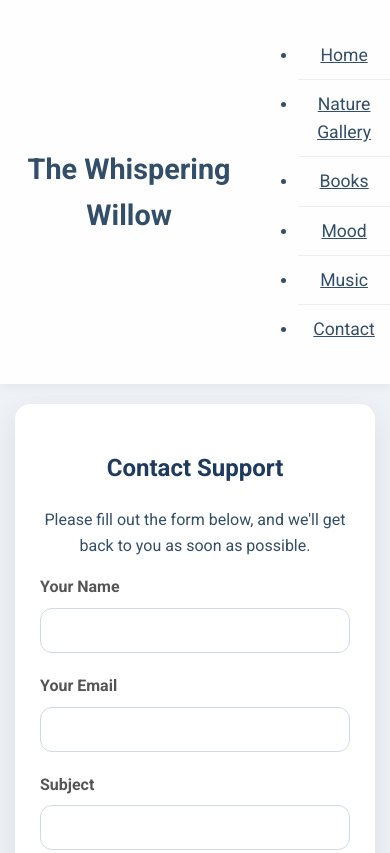
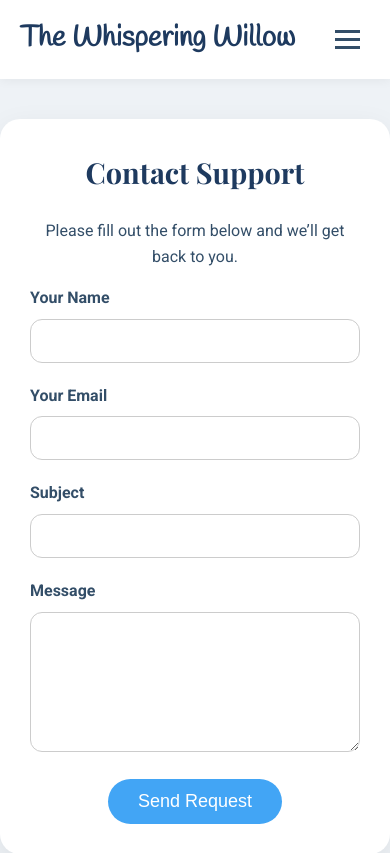
Before and after one commit to Rajvish2006/trial-pr, a website: page public/contact.html in a window 390 px wide. Shown: the top 853 px of the page. Drawn offline with nearby package versions, Linux system fonts and the light colour scheme.

Commit message:
Update contact.html

```diff
--- a/public/contact.html
+++ b/public/contact.html
@@ -4,26 +4,46 @@
   <meta charset="UTF-8">
   <meta name="viewport" content="width=device-width, initial-scale=1.0">
   <title>Contact Support</title>
-  <link href="nstyle.css">
+
+  <!-- External CSS (optional) -->
+  <link rel="stylesheet" href="nstyle.css">
+
+  <!-- Google Fonts -->
   <link rel="preconnect" href="https://fonts.googleapis.com">
   <link rel="preconnect" href="https://fonts.gstatic.com" crossorigin>
   <link href="https://fonts.googleapis.com/css2?family=Roboto:wght@400;700&family=Handlee&display=swap" rel="stylesheet">
+
   <style>
+    /* ===== Root Variables ===== */
+    :root {
+      --primary-color: #1e3a5f;
+      --accent-color: #42a5f5;
+      --text-dark: #334e68;
+      --font-handwritten: 'Handlee', cursive;
+    }
+
     body {
       font-family: 'Roboto', sans-serif;
       background: #eef2f6;
       color: #334e68;
       margin: 0;
       text-align: center;
-      line-height: 1.6;
     }
+
+    /* ===== Header & Navbar ===== */
     header {
-    background-color: rgba(255, 255, 255, 0.9);
+      background-color: rgba(255, 255, 255, 0.95);
       padding: 15px 0;
       box-shadow: 0 2px 10px rgba(0,0,0,0.05);
       position: sticky;
       top: 0;
       z-index: 1000;
+    }
+
+    .container {
+      max-width: 1100px;
+      margin: auto;
+      padding: 0 20px;
     }
 
     .header-content {
@@ -44,17 +64,18 @@
     }
 
     .main-nav ul {
+      list-style: none;
       display: flex;
       gap: 25px;
+      margin: 0;
+      padding: 0;
     }
 
     .main-nav a {
       color: var(--text-dark);
-    font-weight: 400;
+      text-decoration: none;
       font-size: 1.1em;
-    padding: 5px 0;
       position: relative;
-    transition: color 0.3s ease;
     }
 
     .main-nav a::after {
@@ -62,11 +83,10 @@
       position: absolute;
       width: 0;
       height: 2px;
-    display: block;
-    margin-top: 5px;
       left: 0;
+      bottom: -5px;
       background: var(--accent-color);
-    transition: width 0.3s ease;
+      transition: 0.3s;
     }
 
     .main-nav a:hover::after,
@@ -74,155 +94,120 @@
       width: 100%;
     }
 
+    /* ===== Hamburger ===== */
     .nav-toggle {
-    display: none; /* Hidden on desktop */
+      display: none;
       background: none;
       border: none;
       cursor: pointer;
-    padding: 10px;
-    position: relative;
-    z-index: 1001; /* Ensure it's above the nav */
     }
 
     .nav-toggle span {
       display: block;
       width: 25px;
       height: 3px;
-    background-color: var(--text-dark);
+      background: var(--text-dark);
       margin: 5px 0;
-    transition: all 0.3s ease;
+      transition: 0.3s;
     }
 
+    .nav-toggle.active span:nth-child(1) {
+      transform: rotate(45deg) translate(5px, 5px);
+    }
+
+    .nav-toggle.active span:nth-child(2) {
+      opacity: 0;
+    }
+
+    .nav-toggle.active span:nth-child(3) {
+      transform: rotate(-45deg) translate(6px, -6px);
+    }
+
+    /* ===== Contact Section ===== */
     .section {
       margin: 40px auto;
       padding: 30px;
       max-width: 600px;
       border-radius: 20px;
       background: #fff;
-      box-shadow: 0 10px 30px rgba(0, 0, 0, 0.08);
+      box-shadow: 0 10px 30px rgba(0,0,0,0.08);
     }
+
     h2 {
-      font-weight: 700;
-      color: #1e3a5f;
+      color: var(--primary-color);
     }
+
     .form-group {
       text-align: left;
       margin-bottom: 20px;
     }
+
     label {
+      font-weight: 700;
       display: block;
       margin-bottom: 8px;
-      font-weight: 700;
-      color: #555;
     }
+
     input, textarea {
       width: 100%;
       padding: 12px;
-      border: 1px solid #d1d9e6;
       border-radius: 12px;
+      border: 1px solid #ccc;
       font-size: 16px;
-      font-family: 'Roboto', sans-serif;
-      box-sizing: border-box;
-      transition: border-color 0.3s, box-shadow 0.3s;
     }
-    input:focus, textarea:focus {
-      outline: none;
-      border-color: #42a5f5;
-      box-shadow: 0 0 5px rgba(66, 165, 245, 0.5);
+
+    textarea {
+      min-height: 140px;
     }
-    textarea {
-      resize: vertical;
-      min-height: 150px;
-    }
+
     .send-btn {
+      background: var(--accent-color);
+      color: white;
+      border: none;
       padding: 12px 30px;
-      margin-top: 20px;
-      border: none;
+      font-size: 18px;
       border-radius: 30px;
       cursor: pointer;
-      font-size: 18px;
-      font-weight: 700;
-      color: white;
-      background: #42a5f5;
-      box-shadow: 0 4px 15px rgba(0, 0, 0, 0.1);
-      transition: transform 0.2s, box-shadow 0.2s;
+      transition: 0.3s;
     }
+
     .send-btn:hover {
-      transform: translateY(-3px);
-      box-shadow: 0 6px 20px rgba(0, 0, 0, 0.15);
       background: #2196f3;
     }
 
+    /* ===== Mobile Responsive ===== */
+    @media (max-width: 768px) {
 
-    /* --- Responsive Media Query for Mobile/Tablet Screens (Max width 768px) --- */
-    @media (max-width: 768px) {
-      /* GENERAL ADJUSTMENTS */
-      .section {
-        margin: 20px 15px; /* Less margin on smaller screens */
-        padding: 25px;
-        border-radius: 15px; /* Slightly smaller border radius */
-      }
-
-      /* Show the toggle button on small screens */
-      .menu-toggle {
+      .nav-toggle {
         display: block;
       }
 
-      /* Reset header for better mobile layout with toggle */
-      .header-content {
-        flex-direction: row; /* Keep logo and toggle on one line */
-        justify-content: space-between; /* Space them out */
-        align-items: center;
+      .main-nav {
+        display: none;
+        position: absolute;
+        top: 70px;
+        left: 0;
+        width: 100%;
+        background: white;
+        box-shadow: 0 5px 10px rgba(0,0,0,0.1);
       }
 
-      /* Hide the nav by default on mobile */
-      .nav-wrapper {
-        display: none;
-        position: absolute;
-        top: 60px; /* Position below the header (adjust based on header height) */
-        left: 0;
-        width: 100%;
-        background: rgba(255, 255, 255, 0.95);
-        box-shadow: 0 5px 10px rgba(0,0,0,0.1);
-        padding: 10px 0;
-      }
-
-      /* Style for when the menu is open (used by JavaScript) */
-      .nav-wrapper.is-open {
+      .main-nav.active {
         display: block;
       }
 
       .main-nav ul {
         flex-direction: column;
-        gap: 0;
       }
 
       .main-nav li {
-        padding: 10px 0;
+        padding: 12px 0;
         border-bottom: 1px solid #eee;
-      }
-
-      .main-nav li:last-child {
-        border-bottom: none;
-      }
-
-      /* Hamburger to 'X' animation */
-      .menu-toggle[aria-expanded="true"] .hamburger {
-        background-color: transparent;
-      }
-
-      .menu-toggle[aria-expanded="true"] .hamburger::before {
-        transform: rotate(45deg);
-        top: 0;
-      }
-
-      .menu-toggle[aria-expanded="true"] .hamburger::after {
-        transform: rotate(-45deg);
-        bottom: 0;
       }
     }
   </style>
 </head>
+
 <body>
 
 <header>
@@ -230,6 +215,7 @@
     <div class="logo">
       <a href="index.html">The Whispering Willow</a>
     </div>
+
     <nav class="main-nav" id="main-nav">
       <ul>
         <li><a href="index.html">Home</a></li>
@@ -240,7 +226,8 @@
         <li><a href="contact.html" class="active">Contact</a></li>
       </ul>
     </nav>
-            <button class="nav-toggle" id="nav-toggle" aria-label="Toggle navigation">
+
+    <button class="nav-toggle" id="nav-toggle">
       <span></span>
       <span></span>
       <span></span>
@@ -250,48 +237,40 @@
 
 <div class="section">
   <h2>Contact Support</h2>
-    <p>Please fill out the form below, and we'll get back to you as soon as possible.</p>
+  <p>Please fill out the form below and we’ll get back to you.</p>
 
   <form action="https://formspree.io/f/xgvlpbro" method="POST">
     <div class="form-group">
-        <label for="name">Your Name</label>
-        <input type="text" id="name" name="name" required>
+      <label>Your Name</label>
+      <input type="text" name="name" required>
     </div>
+
     <div class="form-group">
-        <label for="email">Your Email</label>
-        <input type="email" id="email" name="_replyto" required>
+      <label>Your Email</label>
+      <input type="email" name="_replyto" required>
     </div>
+
     <div class="form-group">
-        <label for="subject">Subject</label>
-        <input type="text" id="subject" name="subject" required>
+      <label>Subject</label>
+      <input type="text" name="subject" required>
     </div>
+
     <div class="form-group">
-        <label for="message">Message</label>
-        <textarea id="message" name="message" required></textarea>
+      <label>Message</label>
+      <textarea name="message" required></textarea>
     </div>
-      <button type="submit" class="send-btn">Send Request</button>
+
+    <button class="send-btn">Send Request</button>
   </form>
 </div>
 
 <script>
-    document.addEventListener('DOMContentLoaded', () => {
   const navToggle = document.getElementById('nav-toggle');
   const mainNav = document.getElementById('main-nav');
 
   navToggle.addEventListener('click', () => {
+    navToggle.classList.toggle('active');
     mainNav.classList.toggle('active');
-        navToggle.classList.toggle('active');
-    });
-
-    // Close mobile nav when a link is clicked (optional, but good UX)
-    mainNav.querySelectorAll('a').forEach(link => {
-        link.addEventListener('click', () => {
-            if (mainNav.classList.contains('active')) {
-                mainNav.classList.remove('active');
-                navToggle.classList.remove('active');
-            }
-        });
-    });
   });
 </script>
 
```
Lines whose indentation alone changed are shown as unchanged.
